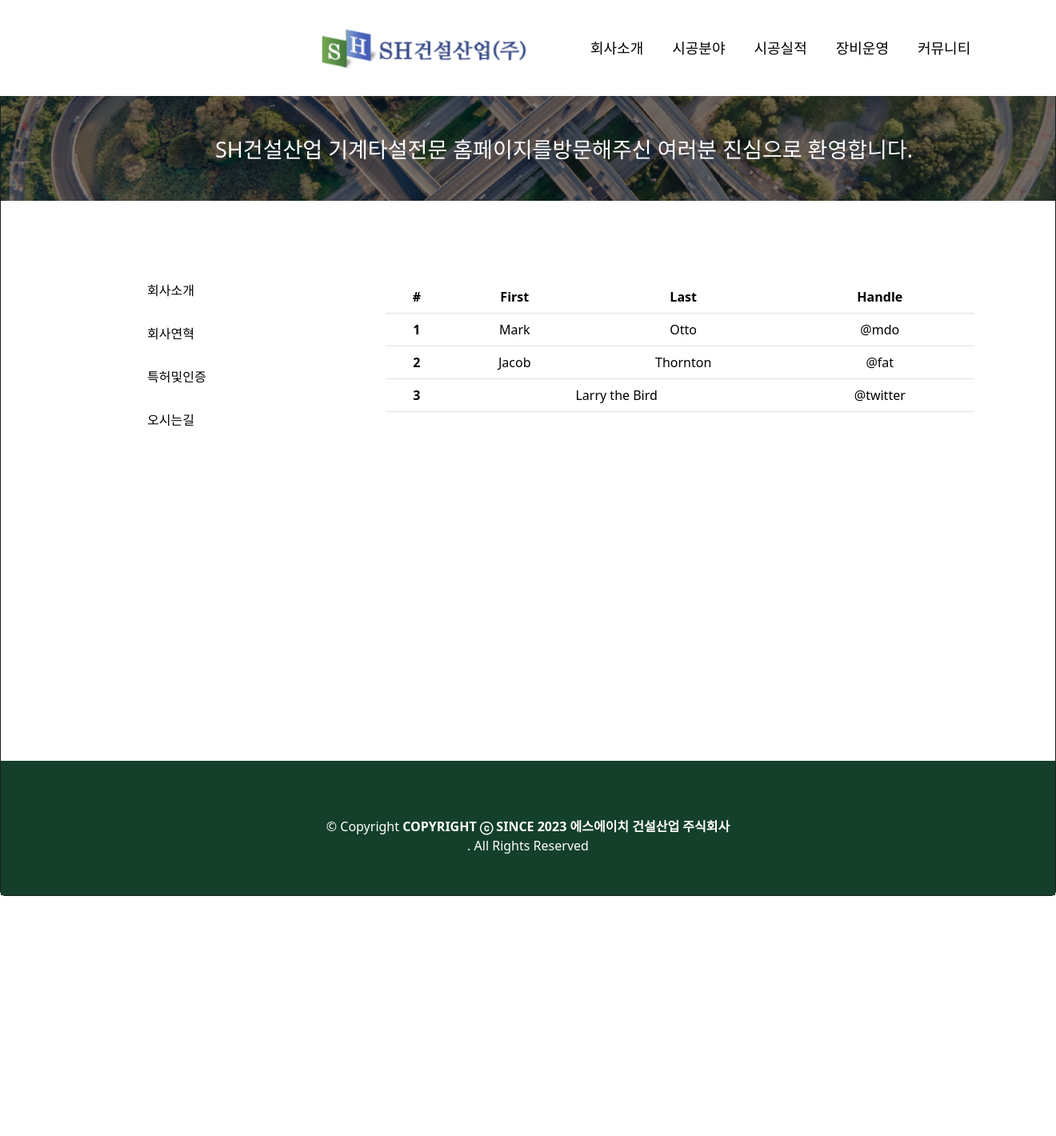
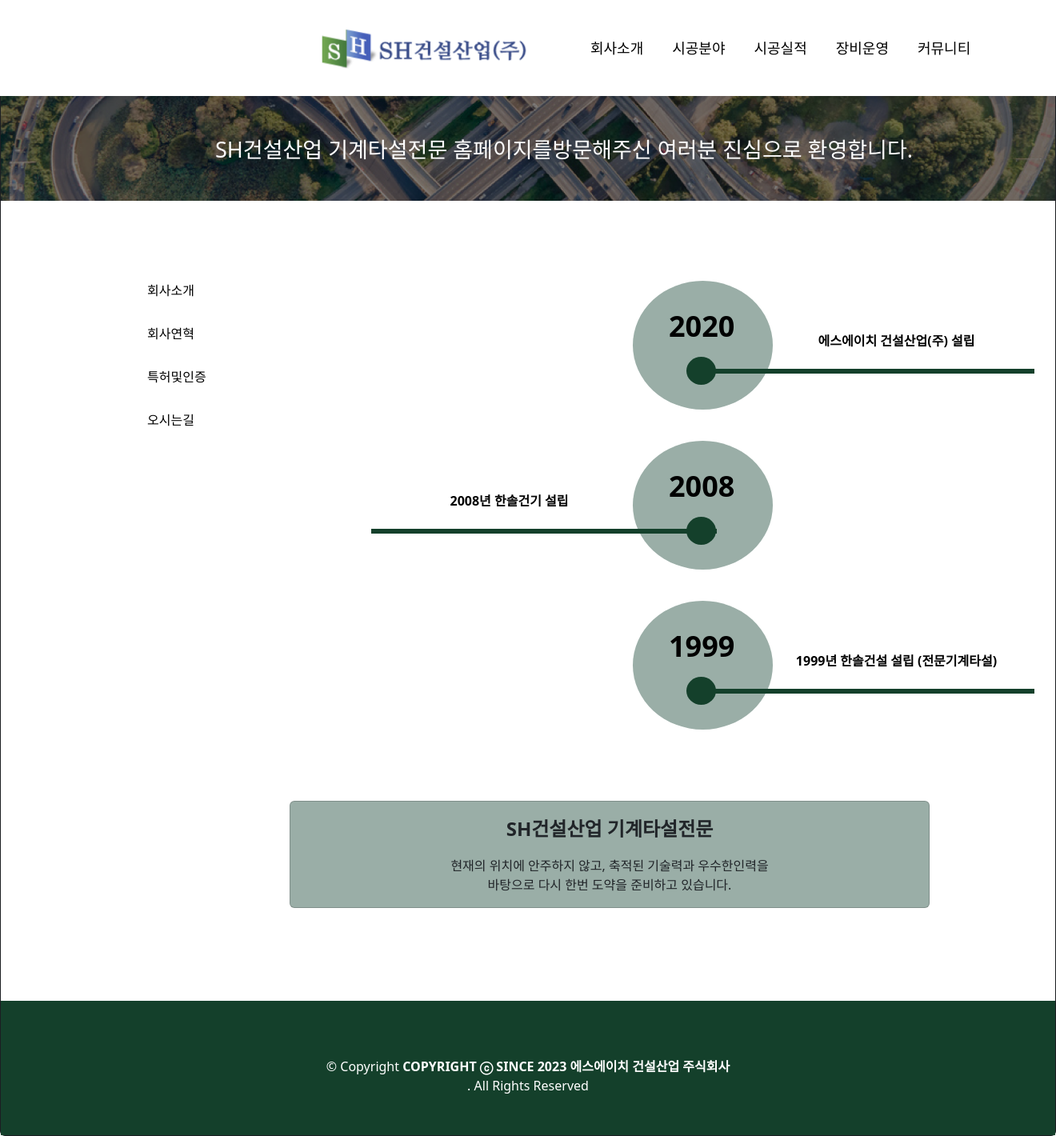
Before and after one commit to DrugCoding/SH_company_pjt, a Django app: page /companies/history/ in a window 1320 px wide. Shown: the whole page at 80% size. Before the commit the page ends 1120 px from the top, so only its background shows below. Run offline with Django 3.2, Linux system fonts and the light colour scheme; some libraries are stand-ins or nearby versions.

Commit message:
chore: 회사연혁 페이지 완성

```diff
--- a/companies/templates/companies/history.html
+++ b/companies/templates/companies/history.html
@@ -48,38 +48,40 @@
 
       <!-- 세로선 -->
 
+      <!-- 2020 -->
+        <div style=" margin-bottom: 400px; color: #000; margin-top: 100px; height: 500px;" class="col-sm-8">
+          <div style="left: 790px; width: 175px; height: 161px; position: absolute; background-color: #9AAEA7; border-radius: 50%;">
+            <p style="margin-top: 30px; left: 45px; position: absolute; text-align: center; font-weight: 700; font-size: 36px;">2020</p>
+            <div style="margin-top: 95px; left: 67px; position: absolute; width: 37px; height: 35px; background-color: #14402B; border-radius: 50%;"></div>
+            <p style="position: absolute; width: 339px; font-weight: 700; line-height: 30px; left: 160px; margin-top: 60px;">에스에이치 건설산업(주) 설립</p>
+            <div style="position: absolute; border: 3px solid #14402B; width: 432px; height: 0px; margin-top: 110px; left: 70px;"></div>
+          </div>
 
-      <div style="margin-left: 0; margin-bottom: 100px; color: #000; margin-top: 100px; height: 500px;" class="col-sm-8">
-        <table class="table">
-            <thead>
-              <tr>
-                <th scope="col">#</th>
-                <th scope="col">First</th>
-                <th scope="col">Last</th>
-                <th scope="col">Handle</th>
-              </tr>
-            </thead>
-            <tbody>
-              <tr>
-                <th scope="row">1</th>
-                <td>Mark</td>
-                <td>Otto</td>
-                <td>@mdo</td>
-              </tr>
-              <tr>
-                <th scope="row">2</th>
-                <td>Jacob</td>
-                <td>Thornton</td>
-                <td>@fat</td>
-              </tr>
-              <tr>
-                <th scope="row">3</th>
-                <td colspan="2">Larry the Bird</td>
-                <td>@twitter</td>
-              </tr>
-            </tbody>
-          </table>
-      </div>
+          <div style="margin-top: 200px; left: 790px; width: 175px; height: 161px; position: absolute; background-color: #9AAEA7; border-radius: 50%;">
+            <p style="margin-top: 30px; left: 45px; position: absolute; text-align: center; font-weight: 700; font-size: 36px;">2008</p>
+            <div style="margin-top: 95px; left: 67px; position: absolute; width: 37px; height: 35px; background-color: #14402B; border-radius: 50%;"></div>
+            <p style="position: absolute; width: 339px; font-weight: 700; line-height: 30px; right: 160px; margin-top: 60px;">2008년 한솔건기 설립</p>
+            <div style="position: absolute; border: 3px solid #14402B; width: 432px; height: 0px; margin-top: 110px; right: 70px;"></div>
+          </div>
+
+          <div style="margin-top: 400px; left: 790px; width: 175px; height: 161px; position: absolute; background-color: #9AAEA7; border-radius: 50%;">
+            <p style="margin-top: 30px; left: 45px; position: absolute; text-align: center; font-weight: 700; font-size: 36px;">1999</p>
+            <div style="margin-top: 95px; left: 67px; position: absolute; width: 37px; height: 35px; background-color: #14402B; border-radius: 50%;"></div>
+            <p style="position: absolute; width: 339px; font-weight: 700; line-height: 30px; left: 160px; margin-top: 60px;">1999년 한솔건설 설립 (전문기계타설)</p>
+            <div style="position: absolute; border: 3px solid #14402B; width: 432px; height: 0px; margin-top: 110px; left: 70px;"></div>
+          </div>
+
+
+          <div style="width: 800px; right: 120px; margin-top: 650px; background-color: #9AAEA7;" class="card">
+            <div style="font-weight: 800; font-size: 24px;" class="card-body">
+              SH건설산업 기계타설전문
+            </div>
+            <p>현재의 위치에 안주하지 않고, 축적된 기술력과 우수한인력을 <br> 바탕으로 다시 한번 도약을 준비하고 있습니다.</p>
+          </div>
+        </div>
+
+
+
 
     </div>
   </div>
```
